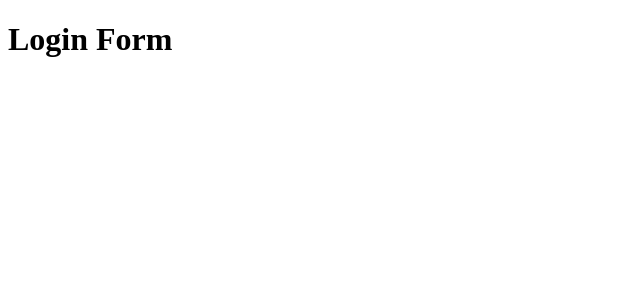
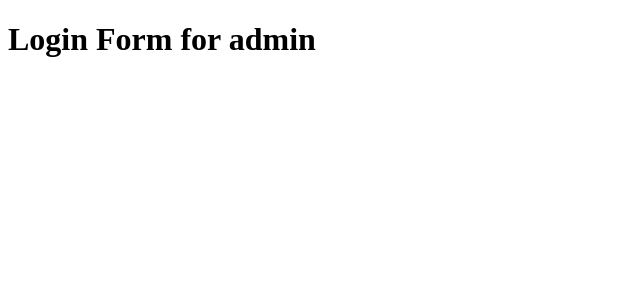
Before and after one commit to gaurav-2-0-0-2/suvidha-client, a Next.js app: page /adminLogin in a window 1280 px wide. Shown: the top 300 px of the page, without its empty margins (0-640 px from the left). Built offline with nearby package versions, Linux system fonts and the light colour scheme.

Commit message:
add styles to buttons on home page

```diff
--- a/src/app/adminLogin/page.tsx
+++ b/src/app/adminLogin/page.tsx
@@ -4,7 +4,7 @@ export default function adminLogin(){
 	return (
 
 	   <div>
-		   <h1>Login Form</h1>
+		   <h1>Login Form for admin</h1>
 	   </div>
 
 	)
--- a/src/app/page.tsx
+++ b/src/app/page.tsx
@@ -2,8 +2,10 @@ import Link from "next/link";
 export default function Home() {
   return (
      <div>
-             <Link  href={"/adminLogin"}>Login as Admin</Link>
-             <Link  href={"/cardHolderLogin"}>Login as Card Holder</Link>
+	     <div className="flex gap-5">
+               	<Link className="bg-black text-white px-4 py-2"  href={"/adminLogin"}>Login as Admin</Link>
+               	<Link className="bg-black text-white px-4 py-2"  href={"/cardHolderLogin"}>Login as Card Holder</Link>
+	     </div>
      </div>
   );
 }
```
